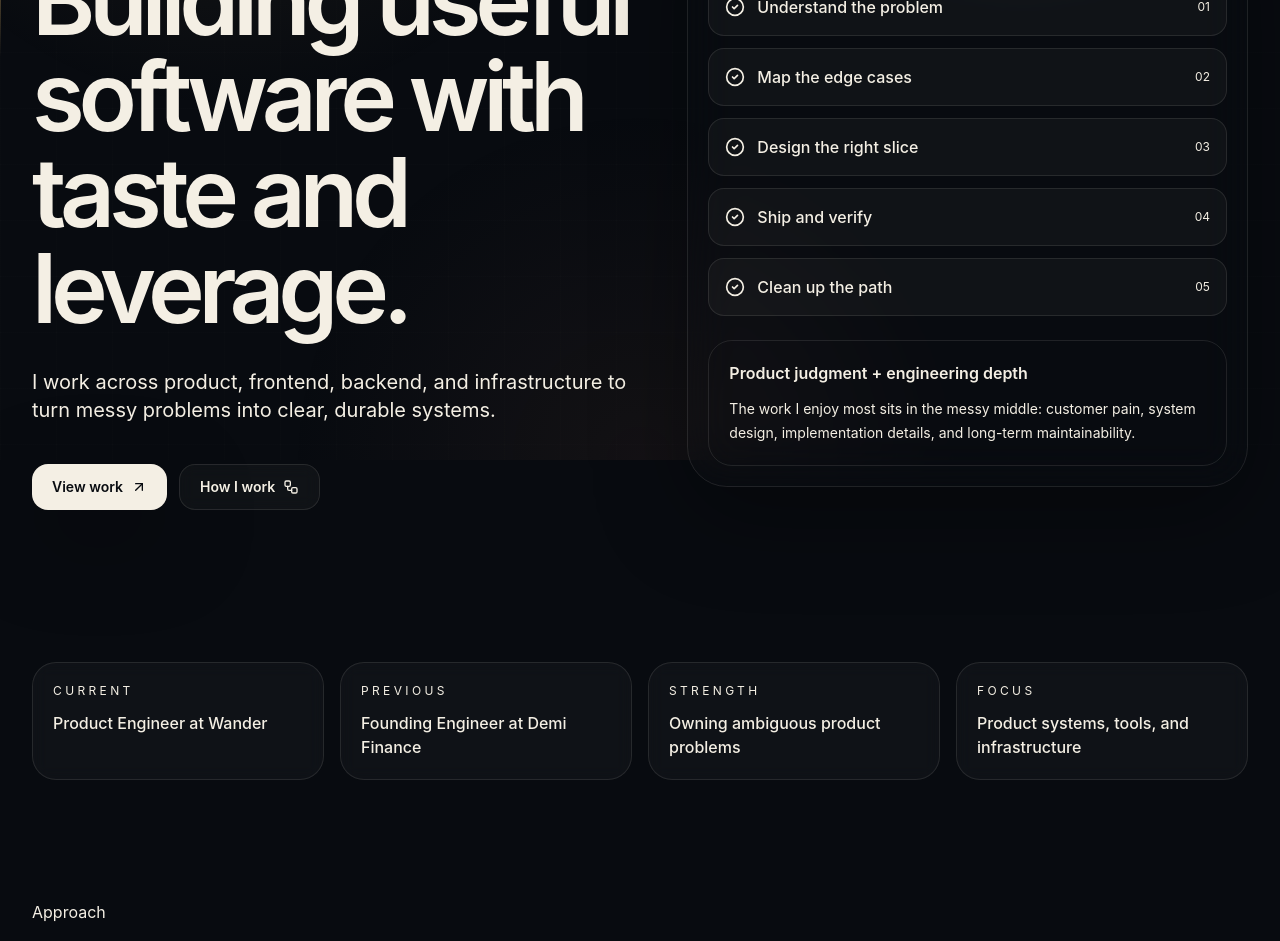
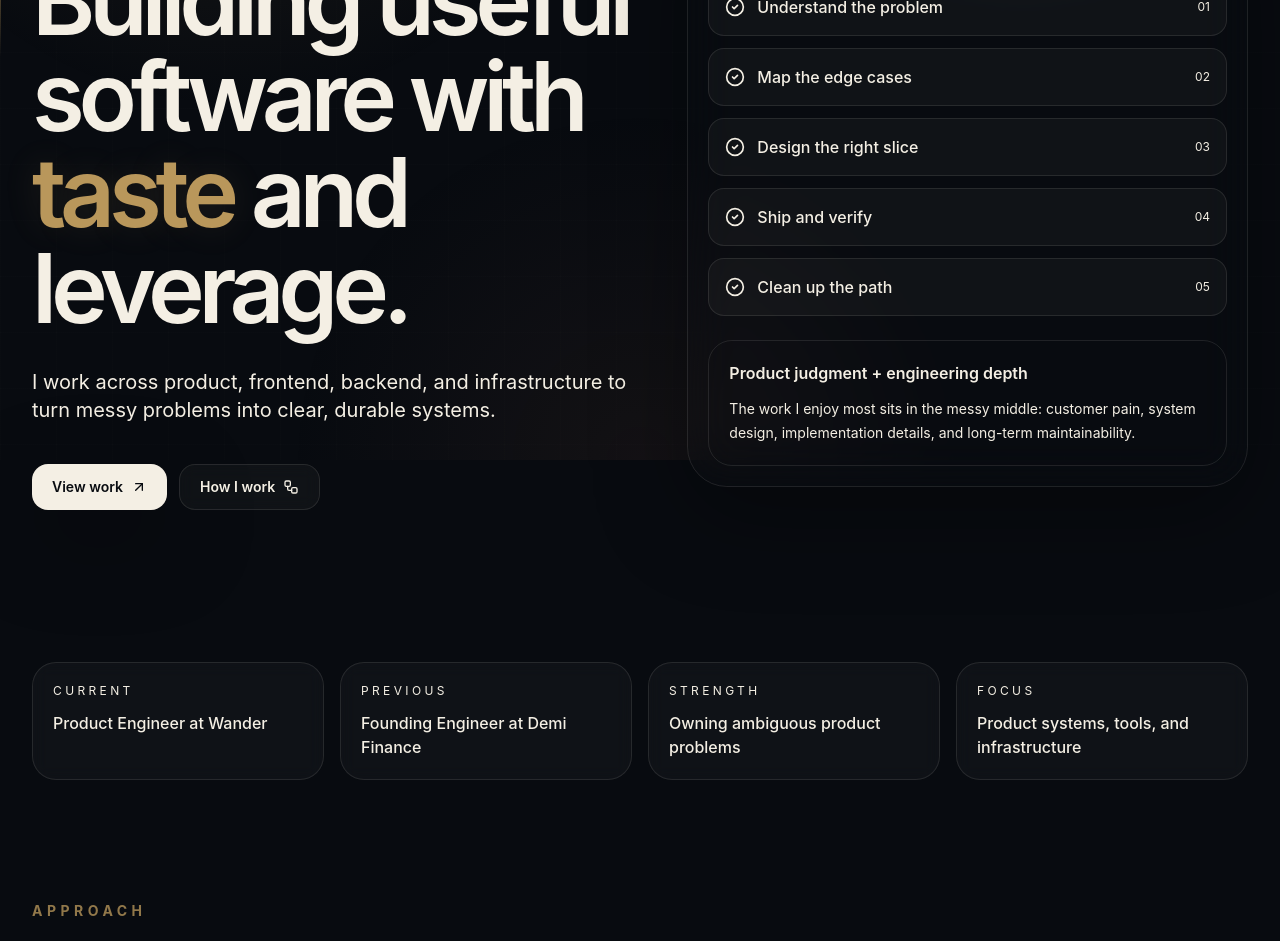
Before and after one commit to Connor-Adams/Personal-Website, a React (Vite) app: page / in a window 1280 px wide. Shown: the part 340-1281 px from the top of the page. Built offline with nearby package versions, Linux system fonts and the light colour scheme.

Commit message:
Add refined motion and detail styles

```diff
--- a/src/styles.css
+++ b/src/styles.css
@@ -16,3 +16,35 @@ body { margin: 0; min-width: 320px; background: #080b10; }
   background-image: linear-gradient(rgba(244,239,228,0.026) 1px, transparent 1px), linear-gradient(90deg, rgba(244,239,228,0.026) 1px, transparent 1px);
   background-size: 56px 56px;
 }
+
+.hero-accent {
+  color: #b9975b;
+  text-shadow: 0 0 34px rgba(185, 151, 91, 0.14);
+}
+
+.section-kicker {
+  color: rgba(185, 151, 91, 0.78);
+  font-size: 0.875rem;
+  font-weight: 700;
+  letter-spacing: 0.32em;
+  text-transform: uppercase;
+}
+
+.spotlight-card {
+  position: relative;
+  overflow: hidden;
+}
+
+.spotlight-card::before {
+  content: '';
+  position: absolute;
+  inset: 0;
+  pointer-events: none;
+  background: radial-gradient(circle at 22% 0%, rgba(185,151,91,0.10), transparent 34%);
+  opacity: 0;
+  transition: opacity 220ms ease;
+}
+
+.spotlight-card:hover::before {
+  opacity: 1;
+}
```
